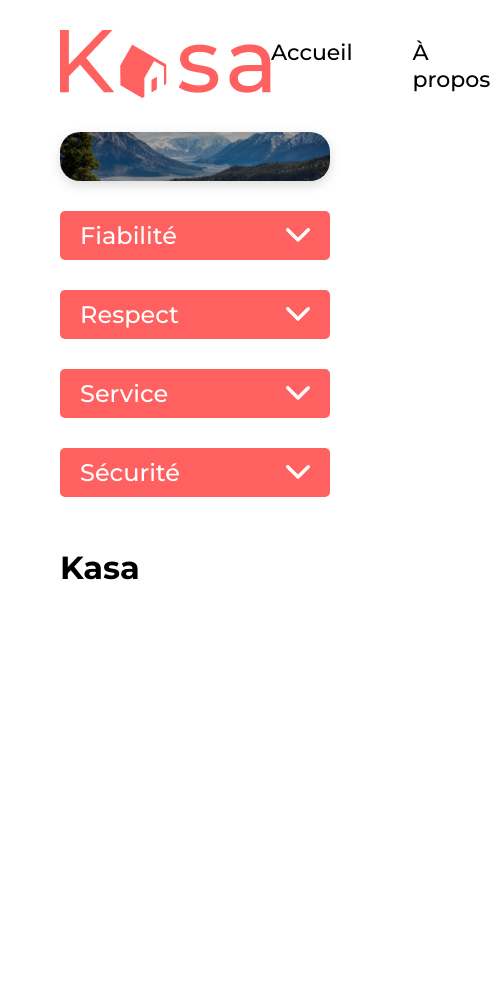
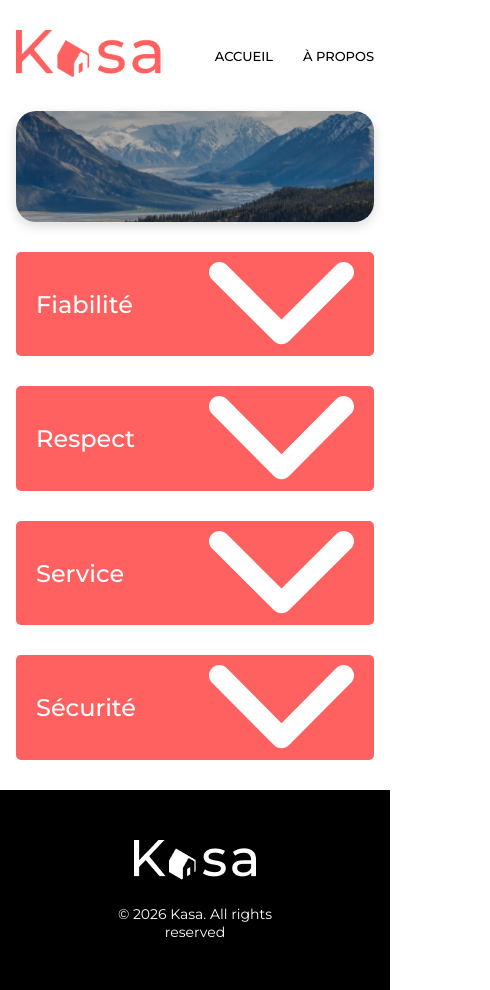
Before and after one commit to pataupe/Kasa, a React (Vite) app: page /a-propos in a window 390 px wide. Shown: the whole page, 490 px wide, since content can reach past the window. Before the commit the page ends 844 px from the top, so only its background shows below. Built offline with nearby package versions, Linux system fonts and the light colour scheme.

Commit message:
redirection 404 uniforme avec Navigate + debut du responsive design

```diff
--- a/src/Router.jsx
+++ b/src/Router.jsx
@@ -1,5 +1,4 @@
-import { BrowserRouter, Routes, Route } from 'react-router-dom'
-
+import { BrowserRouter, Routes, Route, Navigate } from 'react-router-dom'
 import Home from './pages/Home/Home'
 import Logement from './pages/Logement/Logement'
 import APropos from './pages/APropos/APropos'
@@ -10,13 +9,15 @@ import Footer from './components/Footer/Footer'
 function Router() {
     return (
         <BrowserRouter>
+            <div className='content-container'>
                 <Header />
                 <Routes> <Route path="/" element={<Home />} />
                     <Route path="/logement/:id" element={<Logement />} />
                     <Route path="/a-propos" element={<APropos />} />
                     <Route path="/404" element={<Error404 />} />
-                <Route path="*" element={<Error404 />} />
+                    <Route path="*" element={<Navigate to="/404" replace />} />
                 </Routes>
+            </div>
             <Footer />
         </BrowserRouter>
     )
--- a/src/components/Banner/Banner.scss
+++ b/src/components/Banner/Banner.scss
@@ -19,9 +19,27 @@
         transform: translate(-50%, -50%);
         color: white;
         font-size: 48px;
-        font-weight: 500;
+        font-weight: 700;
         text-align: center;
         margin: 0;
         text-shadow: 1px 1px 2px rgba(0, 0, 0, 0.8);
     }
 }
+
+@media (max-width: 767.98px) {
+    .banner {
+
+        img {
+            height: 111px;
+            object-fit: cover;
+            object-position: center;
+        }
+
+        &__title {
+            font-size: 24px;
+            text-align: start;
+            width: 68%;
+            left: 40%;
+        }
+    }
+}
--- a/src/components/Card/Card.scss
+++ b/src/components/Card/Card.scss
@@ -18,7 +18,7 @@
         right: 20px;
         color: white;
         font-size: 18px;
-        font-weight: 500;
+        font-weight: 700;
         margin: 0;
         z-index: 2;
     }
@@ -34,3 +34,16 @@
         z-index: 1;
     }
 }
+
+
+@media (max-width: 767.98px) {
+    .card {
+        width: 100%;
+        height: 255px;
+
+        &__title {
+        width:67%;
+        bottom:16px;
+    }
+    }
+}
--- a/src/components/Footer/Footer.jsx
+++ b/src/components/Footer/Footer.jsx
@@ -1,8 +1,11 @@
 import './Footer.scss'
+import logoblack from '../../assets/images/logoblack.png'
+
 function Footer() {
     return (
         <footer>
-            <h1>Kasa</h1>
+           <img src={logoblack} alt="Kasa" />
+           <p>© 2026 Kasa. All rights reserved</p>
         </footer>
     )
 }
--- a/src/components/Footer/Footer.scss
+++ b/src/components/Footer/Footer.scss
@@ -1,3 +1,33 @@
 footer {
    display: flex;
+   flex-direction: column;
+   width: 100%;
+   height: 200px;
+   background-color: #000;
+   justify-content: flex-end;
+   align-items: center;
+
+   p {
+      color: white;
+      margin: 38px 0;
+      font-size: 20px;
+   }
 }
+
+@media (max-width: 767.98px) {
+   footer {
+      justify-content: center;
+      gap:25px;
+
+      img {
+         width: 122px;
+      }
+
+      p {
+         margin:0;
+         font-size: 14px;
+         width: 40%;
+         text-align: center;
+      }
+   }
+}
--- a/src/components/Header/Header.scss
+++ b/src/components/Header/Header.scss
@@ -23,3 +23,19 @@ nav a {
 nav a:hover {
     text-decoration: underline;
 }
+
+
+@media (max-width: 767.98px) {
+    img {
+        width: 145px;
+    }
+
+    nav ul {
+        gap: 30px;
+    }
+
+    nav a {
+        font-size: 13px;
+        text-transform: uppercase;
+    }
+}
--- a/src/index.scss
+++ b/src/index.scss
@@ -5,8 +5,14 @@ body {
   font-family: 'Montserrat', sans-serif;
 }
 
-#root {
+.content-container {
   max-width: 1240px;
   margin: 0 auto;
   padding: 0 60px;
 }
+
+@media (max-width: 767.98px) {
+  .content-container {
+  padding: 0 16px;
+  }
+}
--- a/src/pages/Home/Home.scss
+++ b/src/pages/Home/Home.scss
@@ -7,3 +7,13 @@
     padding: 40px;
     justify-content: center;
 }
+
+@media (max-width: 767.98px) {
+
+    .cards-container {
+        padding:0;
+        background-color: #fff;
+        gap:24px;
+        margin-bottom: 30px;
+    }
+}
```
Also changed, not shown: src/App.jsx (deleted, +0 -7 lines), src/assets/images/logoblack.png (added), 1 other file (tests, documents, lock files or other folders). Lines whose indentation alone changed are shown as unchanged.
